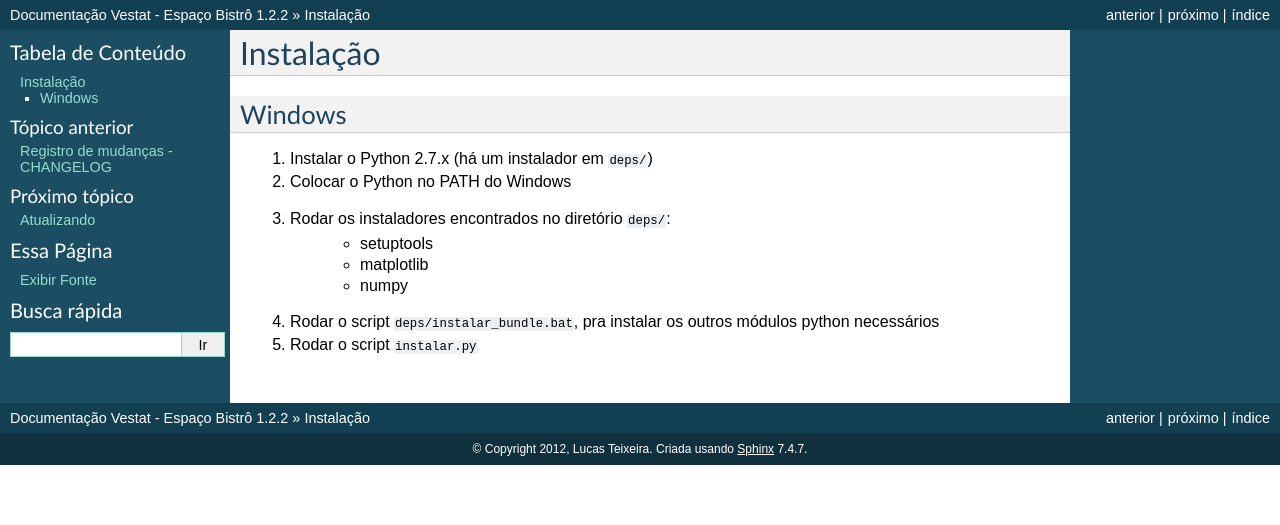
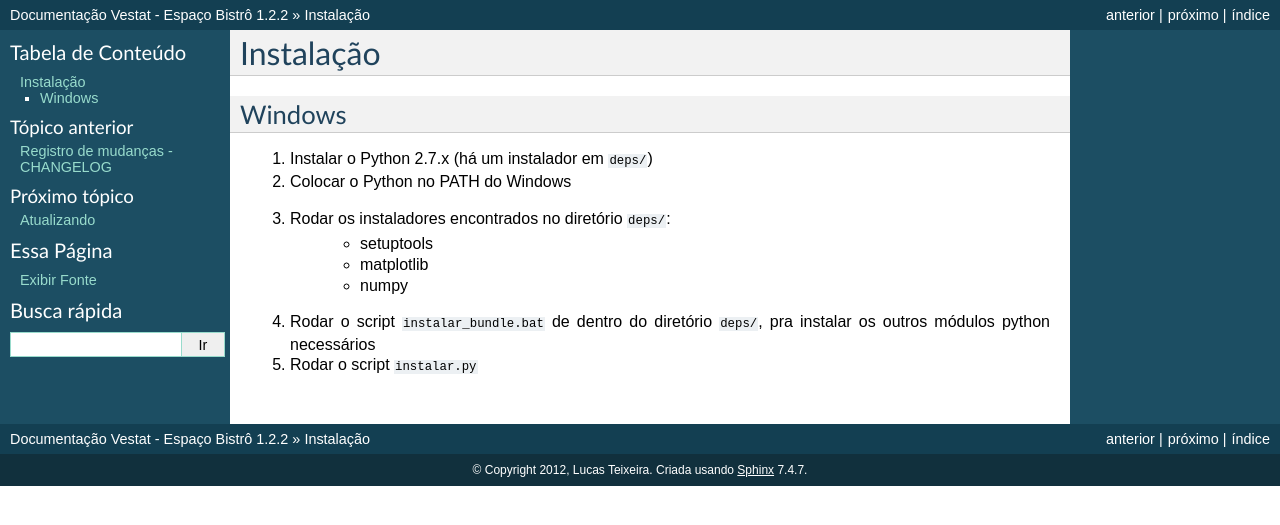
Before and after one commit to duasfl8r/vestat, a Sphinx documentation site: the page built from docs/instalacao.rst, in a window 1280 px wide. Shown: the top 525 px of the page. Built offline with Sphinx 7.4.7, drawn with Linux system fonts in a browser that asks for light colours; formulas are drawn with MathJax 3.

Commit message:
conserta documentação

```diff
--- a/docs/instalacao.rst
+++ b/docs/instalacao.rst
@@ -11,5 +11,5 @@ Windows
     - setuptools
     - matplotlib
     - numpy
-#. Rodar o script ``deps/instalar_bundle.bat``, pra instalar os outros módulos python necessários
+#. Rodar o script ``instalar_bundle.bat`` de dentro do diretório ``deps/``, pra instalar os outros módulos python necessários
 #. Rodar o script ``instalar.py``
```
